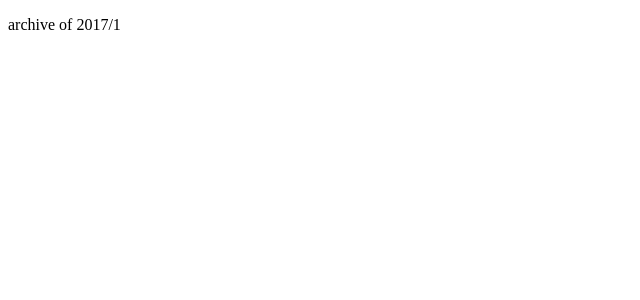
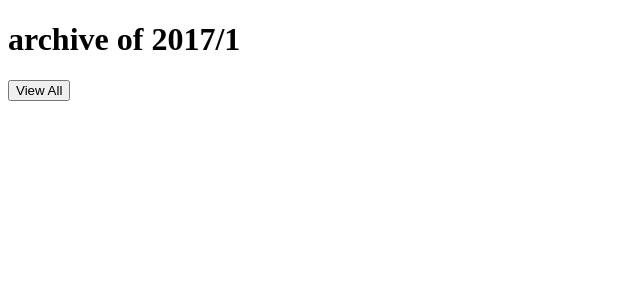
Before and after one commit to Mouhamet99/LetsAngular, an Angular app: page /archive/2017/1 in a window 1280 px wide. Shown: the top 300 px of the page, without its empty margins (0-640 px from the left). Built offline with nearby package versions, Linux system fonts and the light colour scheme.

Commit message:
correct exercise

```diff
--- a/src/app/archive/archive.component.html
+++ b/src/app/archive/archive.component.html
@@ -1 +1,2 @@
-<p>archive of {{year}}/{{month}}</p>
+<h1>archive of {{year}}/{{month}}</h1>
+<button (click)="viewAll()" class="btn btn-outline-primary">View All</button>
--- a/src/app/archive/archive.component.ts
+++ b/src/app/archive/archive.component.ts
@@ -1,5 +1,5 @@
 import { Component, OnInit } from '@angular/core';
-import { ActivatedRoute } from '@angular/router';
+import { ActivatedRoute, Router } from '@angular/router';
 
 @Component({
     selector: 'app-archive',
@@ -10,12 +10,15 @@ export class ArchiveComponent implements OnInit {
     year: string = '';
     month: string = '';
 
-    constructor( private route: ActivatedRoute) { }
+    constructor( private router:Router,private route: ActivatedRoute) { }
 
     ngOnInit(): void {
         this.month = this.route.snapshot.paramMap.get('month') as string
         this.year = this.route.snapshot.paramMap.get('year') as string
     }
+    viewAll(){
+        this.router.navigate(['/']);
+    }
 
 
 }
--- a/src/app/blog-archives/blog-archives.component.html
+++ b/src/app/blog-archives/blog-archives.component.html
@@ -1,6 +1,6 @@
 <h1>blog-archives </h1>
 <ul>
     <li *ngFor="let archive of archives">
-        <a (click)="navigate(archive.year, archive.month)">{{ archive.year }} / {{ archive.month }}</a>
+        <a [routerLink]="['/archive', archive.year, archive.month]">{{ archive.year }} / {{ archive.month }}</a>
     </li>
 </ul>
--- a/src/app/blog-archives/blog-archives.component.ts
+++ b/src/app/blog-archives/blog-archives.component.ts
@@ -10,7 +10,7 @@ import { Archive } from './archive';
 export class BlogArchivesComponent implements OnInit {
     archives: Archive[] = [];
 
-    constructor(private router: Router) { }
+    constructor() { }
 
     ngOnInit(): void {
         this.archives = [
@@ -20,7 +20,4 @@ export class BlogArchivesComponent implements OnInit {
         ];
     }
 
-    navigate(year: string, month: string) {
-        this.router.navigate(['/archive/', year, month])
-    }
 }
```
